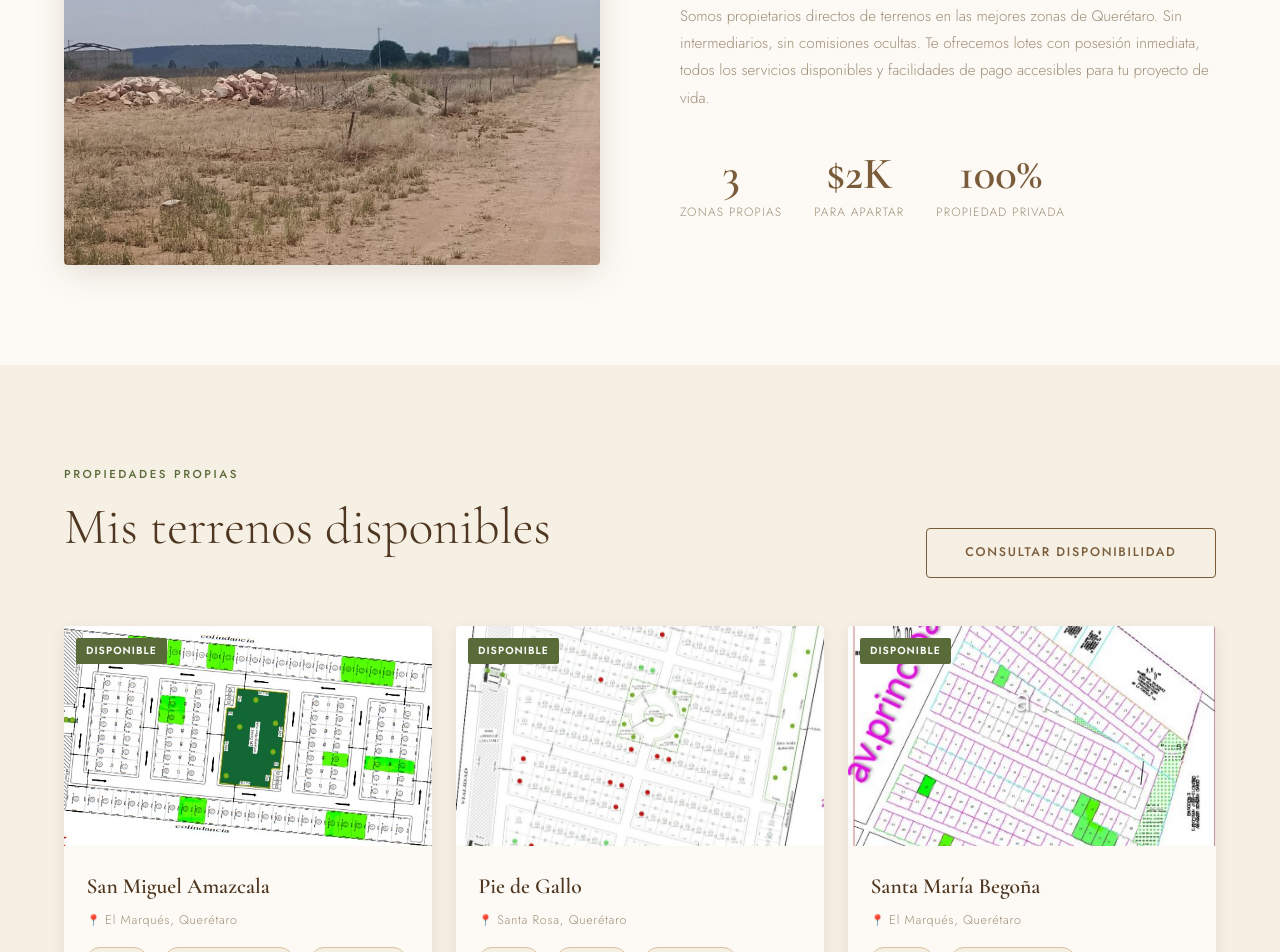
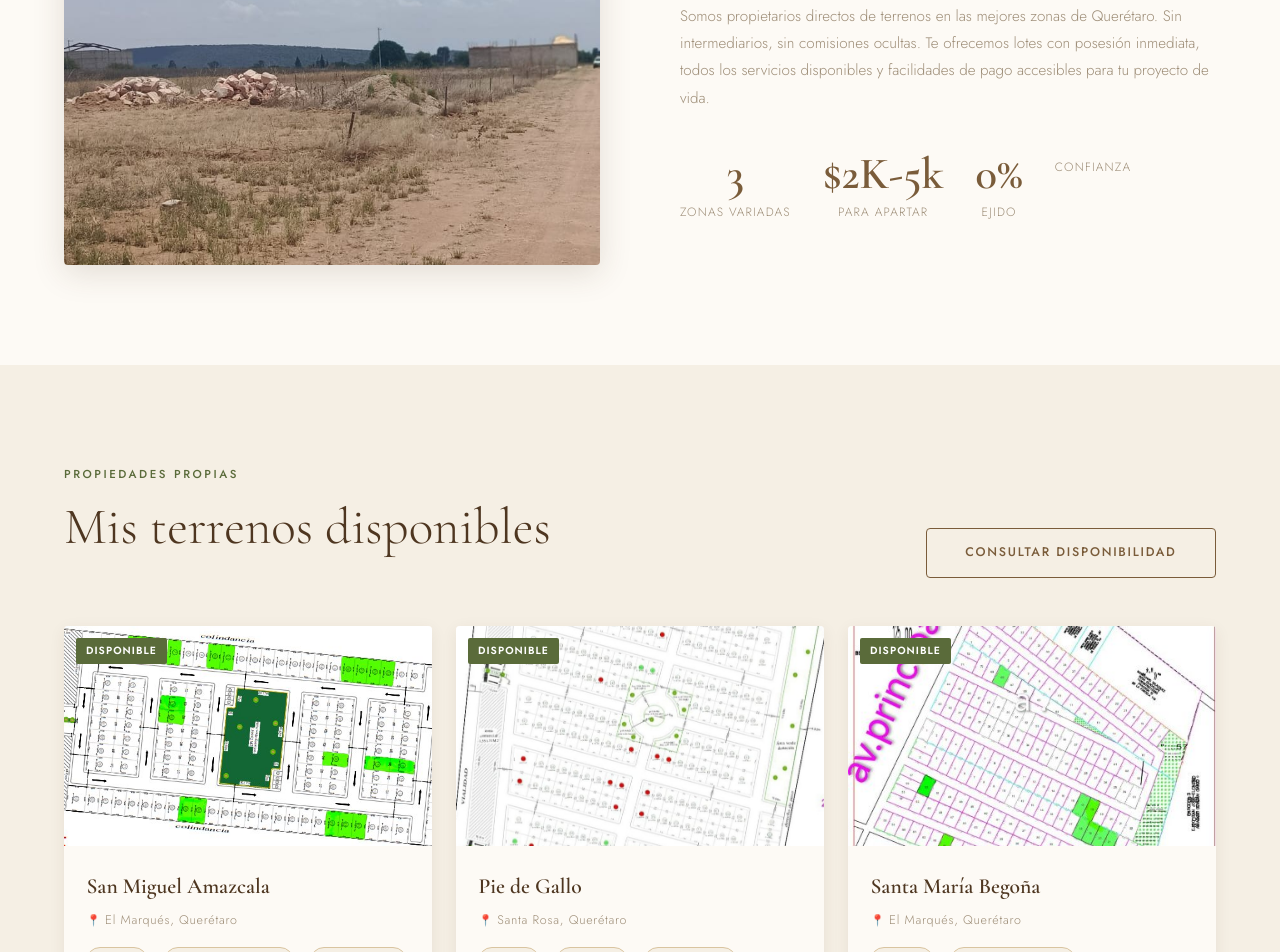
Before and after one commit to terrenos-Ve-al-futuro/terrenos-, a plain HTML site: page index.html in a window 1280 px wide. Shown: the part 1115-2067 px from the top of the page. Drawn offline with nearby package versions, Linux system fonts and the light colour scheme.

Commit message:
Update index.html

```diff
--- a/index.html
+++ b/index.html
@@ -60,9 +60,10 @@
         <!-- ↑ Cambia por tu presentación real -->
       </p>
       <div class="nosotros-stats reveal reveal-delay-3">
-        <div class="stat"><div class="stat-num">3</div><div class="stat-lbl">Zonas propias</div></div>
-        <div class="stat"><div class="stat-num">$2K</div><div class="stat-lbl">Para apartar</div></div>
-        <div class="stat"><div class="stat-num">100%</div><div class="stat-lbl">Propiedad privada</div></div>
+        <div class="stat"><div class="stat-num">3</div><div class="stat-lbl">Zonas Variadas</div></div>
+        <div class="stat"><div class="stat-num">$2K-5k</div><div class="stat-lbl">Para apartar</div></div>
+        <div class="stat"><div class="stat-num">0%</div><div class="stat-lbl">Ejido</div></div>
+        <div class="stat"><div class="stat-num"></div><div class="stat-lbl">Confianza</div></div>
       </div>
     </div>
   </section>
```
